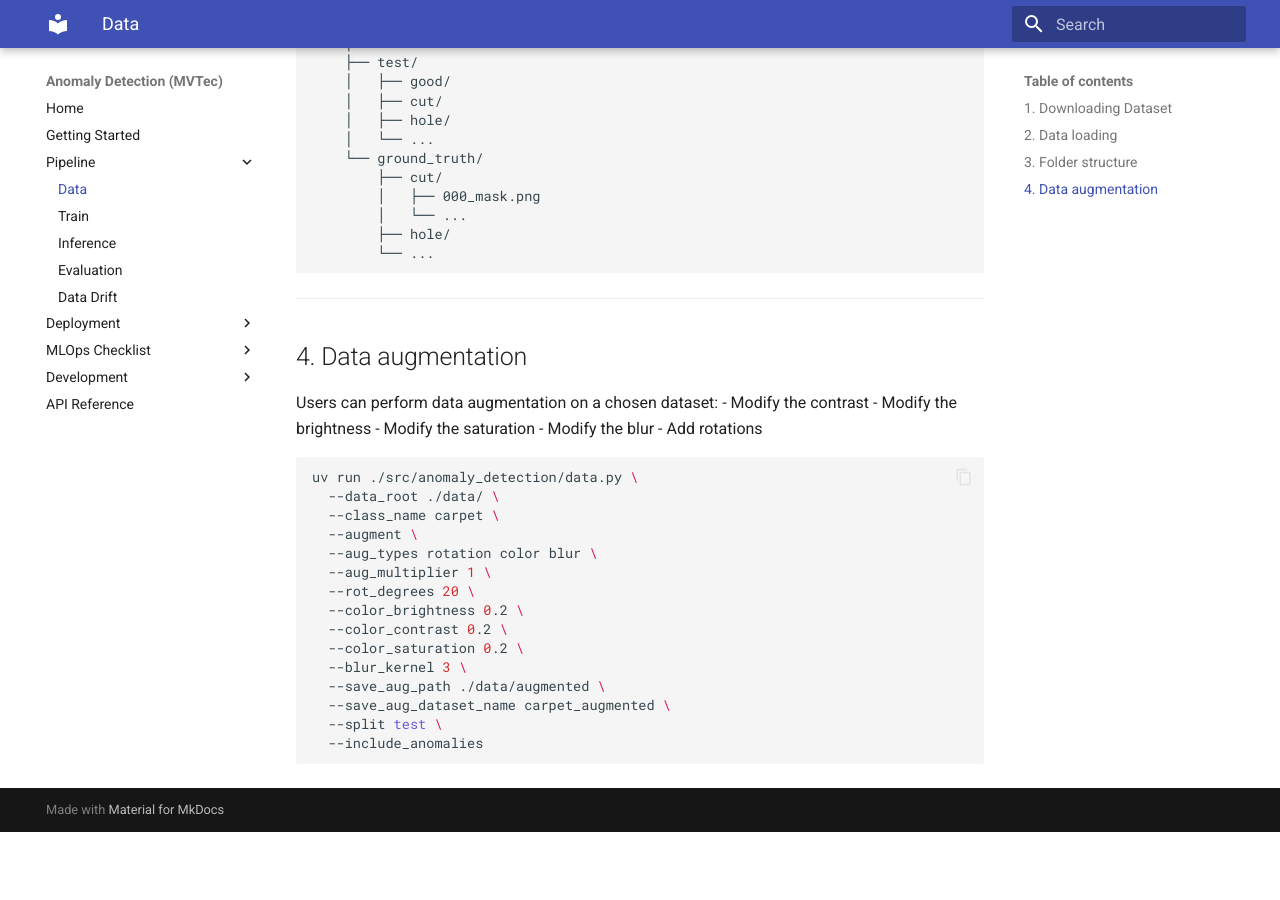
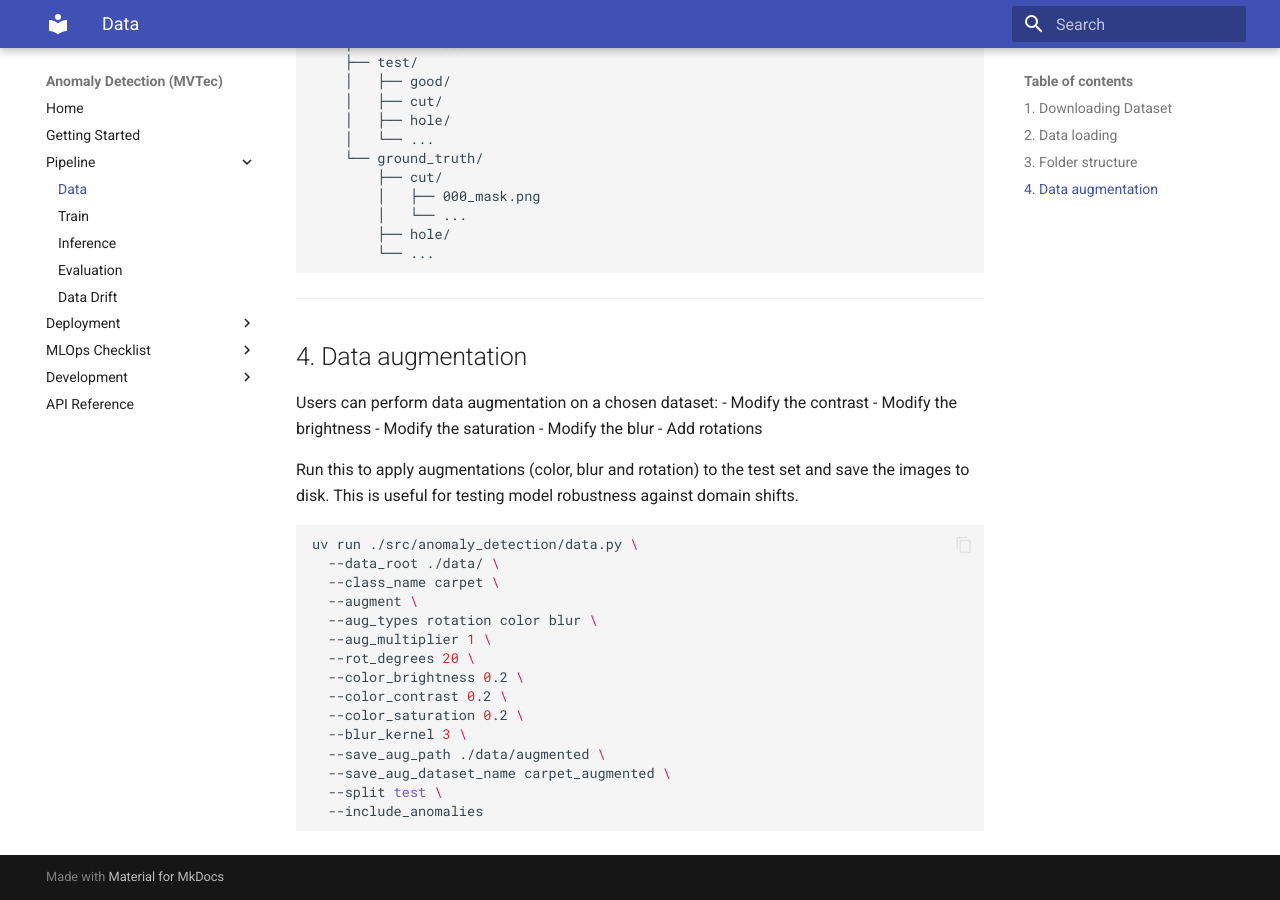
Before and after one commit to Kxlar/MLOPs_Project, an MkDocs documentation site: the page built from docs/source/pipeline/data.md, in a window 1280 px wide and 900 px high, scrolled down 1130 px. Built offline with MkDocs 1.6.1 and Material for MkDocs 9.7.7, drawn with Linux system fonts in a browser that asks for light colours; before the commit the page ends 1962 px from its top, so only the background shows below that.

Commit message:
Reviewed data

````diff
--- a/docs/source/pipeline/data.md
+++ b/docs/source/pipeline/data.md
@@ -71,6 +71,8 @@ Users can perform data augmentation on a chosen dataset:
 - Modify the blur
 - Add rotations
 
+Run this to apply augmentations (color, blur and rotation) to the test set and save the images to disk. This is useful for testing model robustness against domain shifts.
+
 ```bash
 uv run ./src/anomaly_detection/data.py \
   --data_root ./data/ \
````
